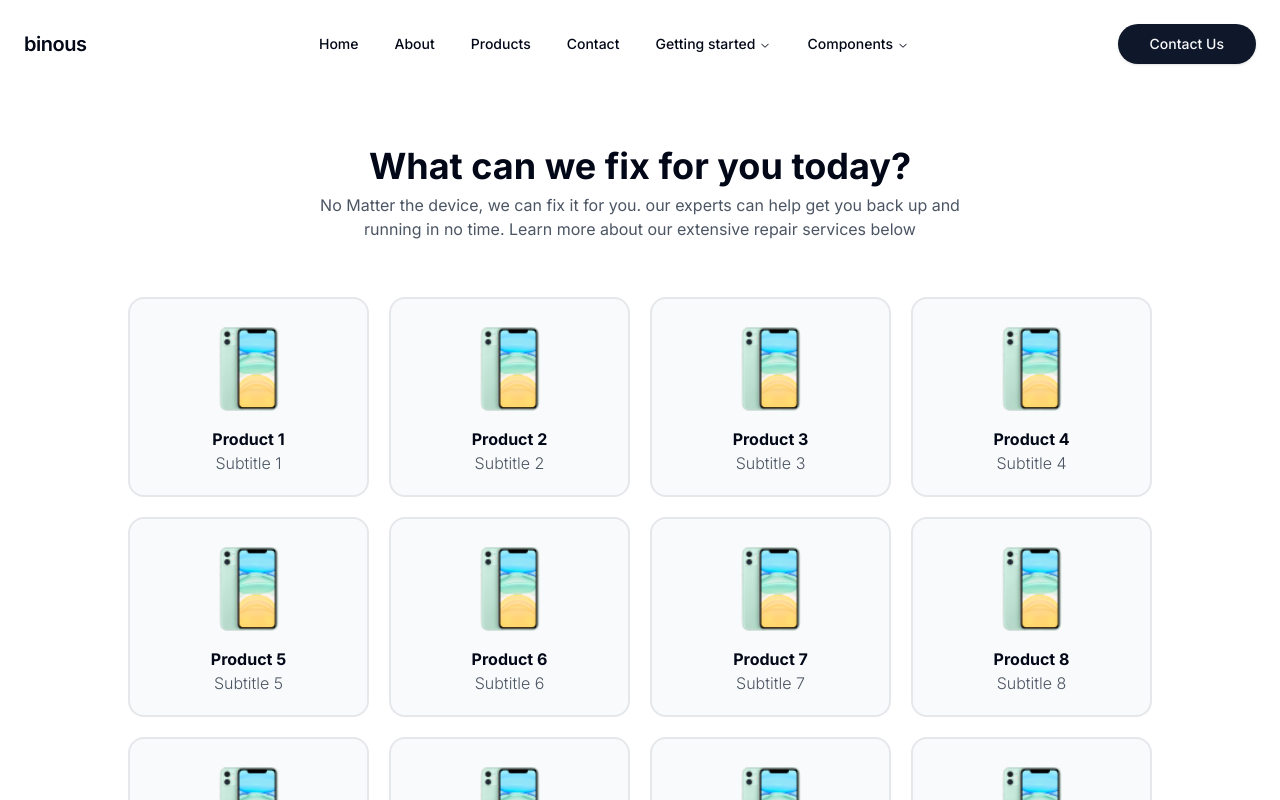
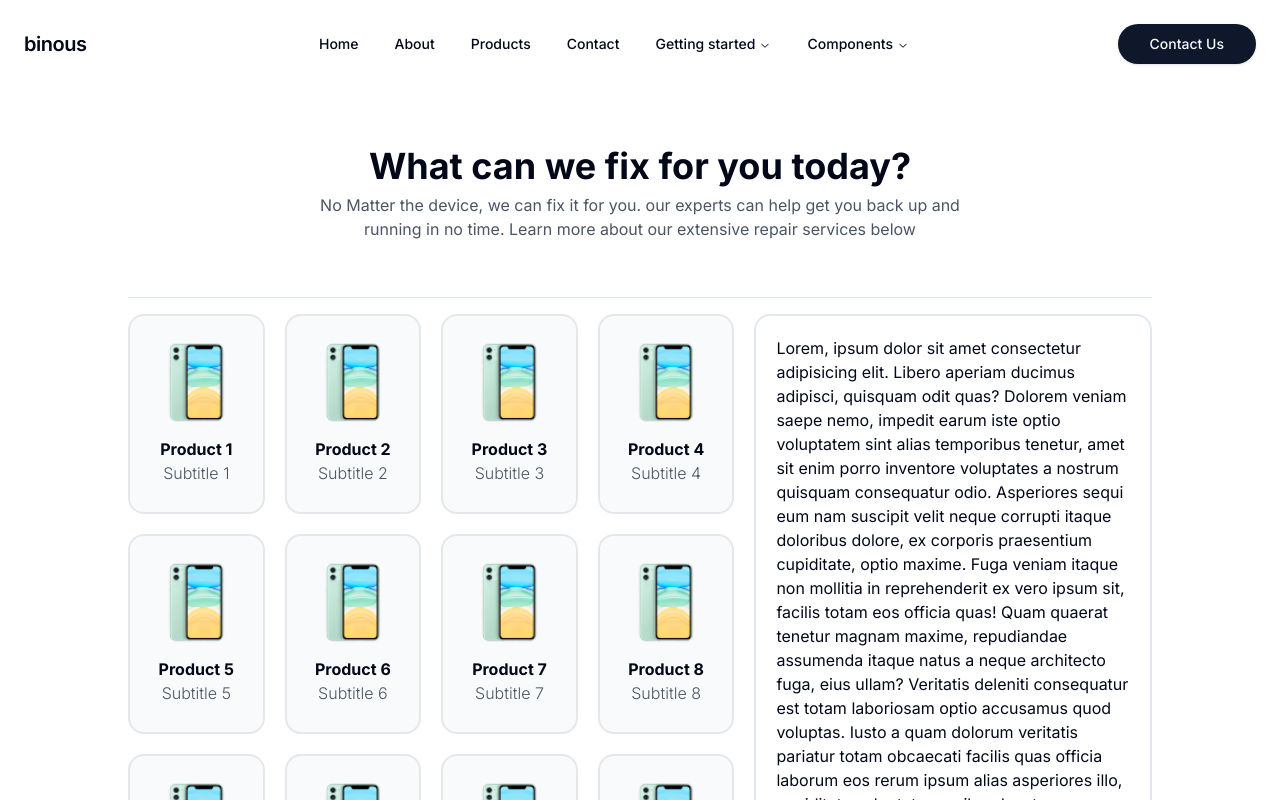
Before and after one commit to tejasghlade/binous, a Next.js app: page /products in a window 1280 px wide. Shown: the top 800 px of the page. Built offline with nearby package versions, Linux system fonts and the light colour scheme.

Commit message:
Update page component and add separator component

```diff
--- a/app/products/[id]/page.tsx
+++ b/app/products/[id]/page.tsx
@@ -1,5 +1,5 @@
 
 
-export default function Page({ params }: { params: { slug: string } }) {
-    return <div>My Post hello: {params.slug}</div>
+export default function Page({ params }: { params: { id: string } }) {
+    return <div>My Post hello: {params.id}</div>
   }
--- a/app/products/page.tsx
+++ b/app/products/page.tsx
@@ -1,4 +1,5 @@
 import AboutHero from "@/components/AboutHero";
+import { Separator } from "@/components/ui/separator";
 import { productList } from "@/constants";
 import Image from "next/image";
 import Link from "next/link";
@@ -6,7 +7,7 @@ import React from "react";
 
 const page = () => {
   return (
-    <div className=" mx-32  py-10   lg:py-14">
+    <div className="mx-32 py-10 lg:py-14">
       {/* Title */}
       <div className="max-w-2xl mx-auto text-center mb-10 lg:mb-14">
         <h2 className="text-2xl font-bold md:text-4xl md:leading-tight dark:text-white">
@@ -19,13 +20,13 @@ const page = () => {
         </p>
       </div>
       {/* End Title */}
-      <div className="grid grid-cols-2 gap-5 sm:grid-cols-3 lg:grid-cols-4 xl:grid-cols-4 ">
-        {
-          // Add a grid item here
-          productList.map((product) => (
+      <Separator className="my-4" />
+      <div className="grid grid-cols-2 gap-5 sm:grid-cols-3 lg:grid-cols-5 xl:grid-cols-5">
+        <div className="grid col-span-3 grid-cols-2 gap-5 sm:grid-cols-3 lg:grid-cols-5 xl:grid-cols-4">
+          {productList.map((product) => (
             <div
               key={product.id}
-              className="flex flex-col gap-2 bg-gray-50 hover:bg-gray-100 border-gray-200 rounded-2xl items-center text-center  p-5  border-2 "
+              className="flex flex-col gap-2 bg-gray-50 hover:bg-gray-100 border-gray-200 rounded-2xl items-center text-center p-5 border-2"
             >
               <div>
                 <Image
@@ -36,14 +37,42 @@ const page = () => {
                 />
               </div>
               <div>
-                <Link href={`products/${product?.id}`} className="font-bold hover:underline cursor-pointer">
+                <Link
+                  href={`products/${product?.id}`}
+                  className="font-bold hover:underline cursor-pointer"
+                >
                   {product.name}
                 </Link>
                 <p className="font-light text-gray-600">{product.subtitle}</p>
               </div>
             </div>
-          ))
-        }
+          ))}
+        </div>
+
+        <div className="col-span-2 border-2 p-5 rounded-2xl">
+          Lorem, ipsum dolor sit amet consectetur adipisicing elit. Libero
+          aperiam ducimus adipisci, quisquam odit quas? Dolorem veniam saepe
+          nemo, impedit earum iste optio voluptatem sint alias temporibus
+          tenetur, amet sit enim porro inventore voluptates a nostrum quisquam
+          consequatur odio. Asperiores sequi eum nam suscipit velit neque
+          corrupti itaque doloribus dolore, ex corporis praesentium cupiditate,
+          optio maxime. Fuga veniam itaque non mollitia in reprehenderit ex vero
+          ipsum sit, facilis totam eos officia quas! Quam quaerat tenetur magnam
+          maxime, repudiandae assumenda itaque natus a neque architecto fuga,
+          eius ullam? Veritatis deleniti consequatur est totam laboriosam optio
+          accusamus quod voluptas. Iusto a quam dolorum veritatis pariatur totam
+          obcaecati facilis quas officia laborum eos rerum ipsum alias
+          asperiores illo, cupiditate voluptatem quibusdam tempore, ea quidem
+          mollitia cumque quo? Iure rem fugiat rerum enim id animi officiis ex
+          nam! Excepturi commodi asperiores officia facilis ipsum dolor tenetur
+          fugit magni ad id cupiditate nobis aspernatur beatae amet, omnis nihil
+          exercitationem doloribus voluptas ducimus aliquam veritatis?
+          Repudiandae incidunt deserunt culpa est, nemo alias dolorum sapiente
+          harum consequuntur reiciendis fuga perspiciatis unde ducimus veniam at
+          dolor vitae earum odit cupiditate provident quos esse expedita.
+          Corporis quo repudiandae nulla sint est? Et reprehenderit nulla
+          suscipit facere, expedita eius illo?
+        </div>
 
         {/* Add more grid items here */}
       </div>
--- /dev/null
+++ b/components/ui/separator.tsx
@@ -0,0 +1,31 @@
+"use client"
+
+import * as React from "react"
+import * as SeparatorPrimitive from "@radix-ui/react-separator"
+
+import { cn } from "@/lib/utils"
+
+const Separator = React.forwardRef<
+  React.ElementRef<typeof SeparatorPrimitive.Root>,
+  React.ComponentPropsWithoutRef<typeof SeparatorPrimitive.Root>
+>(
+  (
+    { className, orientation = "horizontal", decorative = true, ...props },
+    ref
+  ) => (
+    <SeparatorPrimitive.Root
+      ref={ref}
+      decorative={decorative}
+      orientation={orientation}
+      className={cn(
+        "shrink-0 bg-border",
+        orientation === "horizontal" ? "h-[1px] w-full" : "h-full w-[1px]",
+        className
+      )}
+      {...props}
+    />
+  )
+)
+Separator.displayName = SeparatorPrimitive.Root.displayName
+
+export { Separator }
--- a/package.json
+++ b/package.json
@@ -13,6 +13,7 @@
     "@radix-ui/react-avatar": "^1.0.4",
     "@radix-ui/react-icons": "^1.3.0",
     "@radix-ui/react-navigation-menu": "^1.1.4",
+    "@radix-ui/react-separator": "^1.0.3",
     "@radix-ui/react-slot": "^1.0.2",
     "class-variance-authority": "^0.7.0",
     "clsx": "^2.1.0",
```
Also changed, not shown: 1 other file (tests, documents, lock files or other folders).
